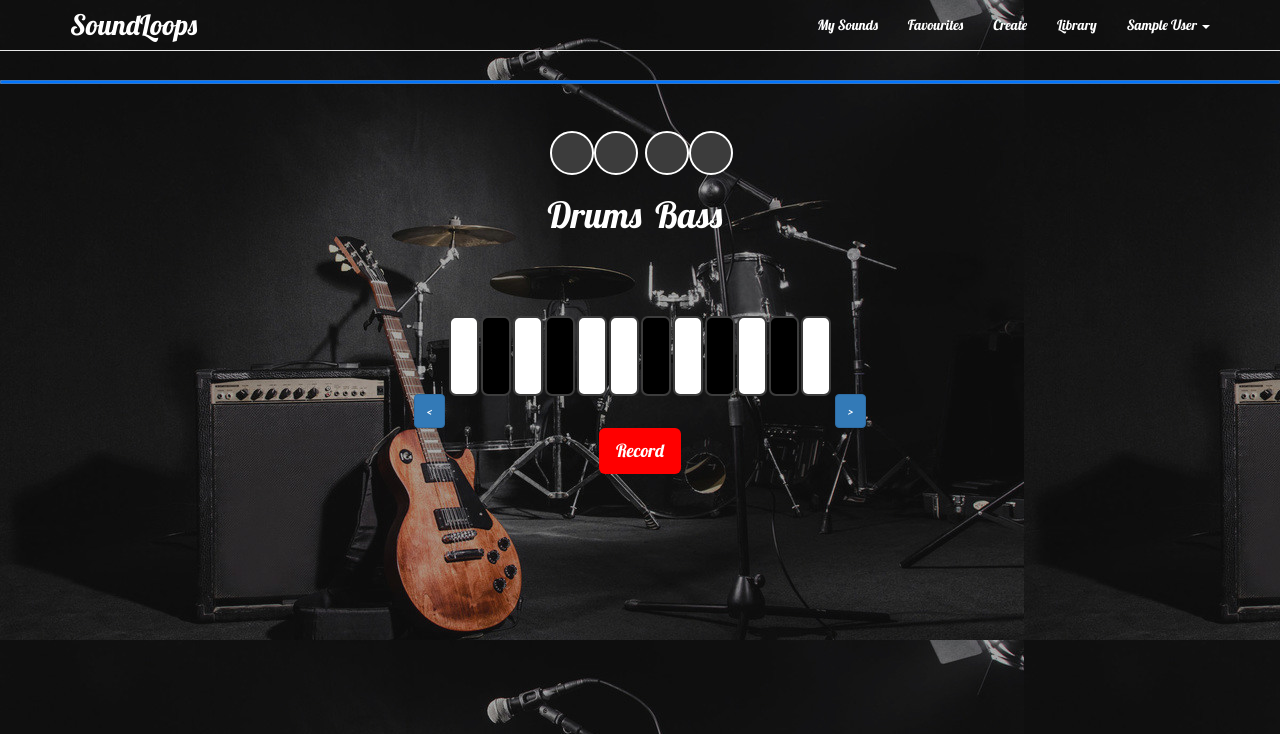
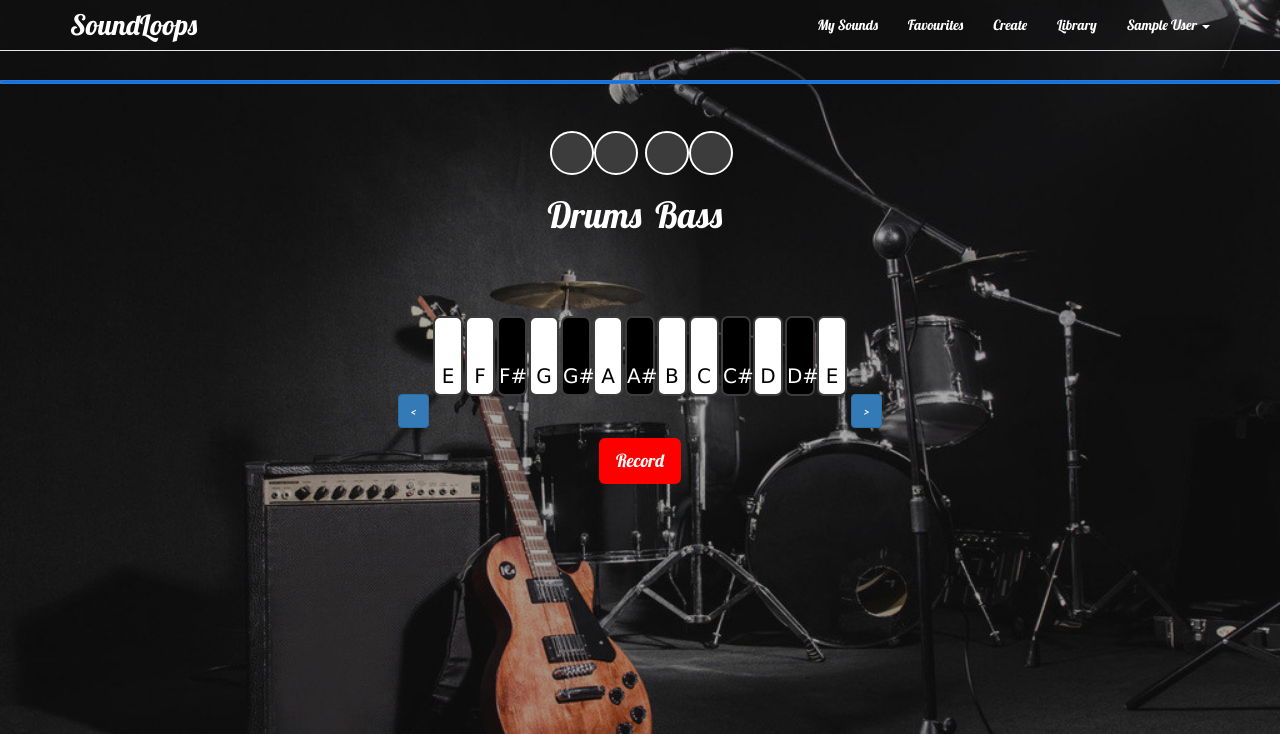
Before and after one commit to KaartikeyNatrajan/SoundLoops, a Laravel app: page /create in a window 1280 px wide. Shown: the top 734 px of the page. Run offline with Laravel 8, Linux system fonts and the light colour scheme; the visitor is signed in with stand-in values (Sample User, id 1); data that the repository does not hold is empty; settings files or empty folders that the repository lacks are supplied; parts of the project's set-up code (start-up, migrations or seed data) failed here and were passed over.

Commit message:
Updated views. Created a migration for adding sound title.

```diff
--- a/app/Http/Controllers/Auth/LoginController.php
+++ b/app/Http/Controllers/Auth/LoginController.php
@@ -25,7 +25,7 @@ class LoginController extends Controller
      *
      * @var string
      */
-    protected $redirectTo = '/home';
+    protected $redirectTo = '/';
 
     /**
      * Create a new controller instance.
--- a/app/Http/Controllers/HomeController.php
+++ b/app/Http/Controllers/HomeController.php
@@ -15,7 +15,7 @@ class HomeController extends Controller
     public function __construct()
     {
         // Auth::login(\App\User::find(1));
-        $this->middleware('auth', ['except' => 'getLibrary']);
+        $this->middleware('auth');
     }
 
     /**
@@ -37,8 +37,13 @@ class HomeController extends Controller
     {
         $user = Auth::user();
 
-        $favourites = $user->favourites;
+        $favourites = $user->favourites()->orderBy("created_at", "desc")->with('user')->get();
+        foreach ($favourites as $favourite)
+        {
+            $favourite->hasLiked = true;
+        }
 
+        // dd($favourites);
         return response()->json([
             'data' => $favourites
         ]);
@@ -53,7 +58,7 @@ class HomeController extends Controller
     {
         $user = Auth::user();
 
-        $sounds = $user->sounds;
+        $sounds = $user->sounds()->orderBy('created_at', 'desc')->with('user')->get();
 
         return response()->json([
             'data' => $sounds
@@ -122,6 +127,7 @@ class HomeController extends Controller
         $sound = new \App\Sound;
         $sound->userId = $user->userId;
         $sound->data = $request->jsonData;
+        $sound->title = $request->title;
         $sound->save();
 
         return response()->json([
--- a/public/css/keys.css
+++ b/public/css/keys.css
@@ -1,7 +1,18 @@
-#note1, #note3, #note5, #note6, #note8, #note10, #note12 {
+.white-key {
   background-color: white;
+  color: black;
 }
-#note2, #note4, #note7, #note9, #note11 {
+.black-key {
   background-color: black;
   color: white;
 }
+@-webkit-keyframes bluePulse {
+	from { background-color: #337ab7; -webkit-box-shadow: 0 0 9px #333; }
+	50% { background-color: #1ec3ff; -webkit-box-shadow: 0 0 18px #1ec3ff; }
+	to { background-color: #337ab7; -webkit-box-shadow: 0 0 9px #333; }
+}
+.keypress {
+	-webkit-animation-name: bluePulse;
+    -webkit-animation-duration: 3s;
+    -webkit-animation-iteration-count: infinite;
+}
--- a/public/css/style.css
+++ b/public/css/style.css
@@ -5,8 +5,14 @@
 
 body
 {
-	background-image: url('../images/main.jpg');
+	background: url('../images/main.jpg') no-repeat center center fixed;
+	-webkit-background-size: cover;
+	-moz-background-size: cover;
+	-o-background-size: cover;
+	background-size: cover;
 	color: white !important;
+	height: 100%;
+	width: 100%;
 }
 
 .navbar-brand
@@ -25,46 +31,85 @@ body
 	display: inline;
 	border-radius: 50%;
 	border: 2px solid white;
-	background: #084d72;
+	background: #2a2323;
 	height: 3em;
 	width: 3em;
 	outline: none;
+	margin: 5px;
+}
+
+.track-title
+{
+	padding: 5px 10px 5px 10px;
+	font-size: 2em;
+	position: absolute;
 }
 
 .player-window
 {
 	border : 1px solid white;
 	border-radius: 3px;
-	padding: 10px;
+	padding: 20px 20px 15px 20px;
 	margin: 10px;
+	overflow:hidden ;
+}
+
+.like-count
+{
+	margin-top: 5px;
+	font-size: 1.2em;
+	line-height: 1.1em;
+	padding: 5px;
 }
 
 .like-bar
 {
-	height: 22px;
 	background: none;
 	border-radius: 3px;
 }
 
 .likeButton
 {
-	height: 20px;
-	background-color: #084d72;
+	/*height: 20px;*/
+	/*background-color: #084d72;*/
 	border: none;
-	border-radius: 3px;
+	/*border-radius: 3px;*/
+	color: #fff;
+	background-color: #337ab7;
+	border-color: #2e6da4;
+	padding: 7px 10px;
+	/*font-size: 18px;*/
+	/*line-height: 1.3333333;*/
+	border-radius: 6px;
+	margin-top: 5px;
 }
 
 @-webkit-keyframes bluePulse {
-	from { background-color: #084d72; -webkit-box-shadow: 0 0 9px #333; }
+	from { background-color: #337ab7; -webkit-box-shadow: 0 0 9px #333; }
 	50% { background-color: #1ec3ff; -webkit-box-shadow: 0 0 18px #1ec3ff; }
-	to { background-color: #084d72; -webkit-box-shadow: 0 0 9px #333; }
+	to { background-color: #337ab7; -webkit-box-shadow: 0 0 9px #333; }
 }
+/*
+#084d72
+*/
 
 .likeButton:hover
 {
 	-webkit-animation-name: bluePulse;
     -webkit-animation-duration: 3s;
     -webkit-animation-iteration-count: infinite;
+}
+
+.auth-box > *
+{
+	color: #504f55;
+}
+
+.play-sound
+{
+	left: 1px;
+	top: 2px;
+	color: red;
 }
 
 .navbar-nav > li > a
@@ -144,7 +189,7 @@ h1
 .header-brand
 {
 	font-size: 50px;
-	font-family: 'Jura',monospace;
+	font-family: 'Jura', monospace;
 	display: inline;
 	color: white;
 }
--- a/resources/views/auth/login.blade.php
+++ b/resources/views/auth/login.blade.php
@@ -1,7 +1,7 @@
 @extends('layouts.master')
 @section('content')
 <div class="container">
-    <div class="row">
+    <div class="row auth-box">
         <div class="col-md-8 col-md-offset-2">
             <div class="panel panel-default">
                 <div class="panel-heading">Login</div>
--- a/resources/views/auth/register.blade.php
+++ b/resources/views/auth/register.blade.php
@@ -1,8 +1,8 @@
-@extends('layouts.app')
+@extends('layouts.master')
 
 @section('content')
 <div class="container">
-    <div class="row">
+    <div class="row auth-box">
         <div class="col-md-8 col-md-offset-2">
             <div class="panel panel-default">
                 <div class="panel-heading">Register</div>
--- a/resources/views/keys.blade.php
+++ b/resources/views/keys.blade.php
@@ -1,14 +1,15 @@
 <div id="selectionBox">
-	<div id="note1"  class="noteButton" onclick="noteClick(this);"><font face="Jura">C</font></div>
-	<div id="note2"  class="noteButton" onclick="noteClick(this);"><font face="Jura">C#</font></div>
-	<div id="note3"  class="noteButton" onclick="noteClick(this);"><font face="Jura">D</font></div>
-	<div id="note4"  class="noteButton" onclick="noteClick(this);"><font face="Jura">D#</font></div>
-	<div id="note5"  class="noteButton" onclick="noteClick(this);"><font face="Jura">E</font></div>
-	<div id="note6"  class="noteButton" onclick="noteClick(this);"><font face="Jura">F</font></div>
-	<div id="note7"  class="noteButton" onclick="noteClick(this);"><font face="Jura">F#</font></div>
-	<div id="note8"  class="noteButton" onclick="noteClick(this);"><font face="Jura">G</font></div>
-	<div id="note9"  class="noteButton" onclick="noteClick(this);"><font face="Jura">G#</font></div>
-	<div id="note10" class="noteButton" onclick="noteClick(this);"><font face="Jura">A</font></div>
-	<div id="note11" class="noteButton" onclick="noteClick(this);"><font face="Jura">A#</font></div>
-	<div id="note12" class="noteButton" onclick="noteClick(this);"><font face="Jura">B</font></div>
+	<div id="note1"  class="noteButton white-key">E</div>
+	<div id="note2"  class="noteButton white-key">F</div>
+	<div id="note3"  class="noteButton black-key">F#</div>
+	<div id="note4"  class="noteButton white-key">G</div>
+	<div id="note5"  class="noteButton black-key">G#</div>
+	<div id="note6"  class="noteButton white-key">A</div>
+	<div id="note7"  class="noteButton black-key">A#</div>
+	<div id="note8"  class="noteButton white-key">B</div>
+	<div id="note9"  class="noteButton white-key">C</div>
+	<div id="note10" class="noteButton black-key">C#</div>
+	<div id="note11" class="noteButton white-key">D</div>
+	<div id="note12" class="noteButton black-key">D#</div>
+	<div id="note13" class="noteButton white-key">E</div>
 </div>
--- a/resources/views/personal.blade.php
+++ b/resources/views/personal.blade.php
@@ -22,7 +22,7 @@
 		var app = new Vue({
 			el: '#app',
 			data: {
-				message: 'Hello Vue!',
+				message: 'My sounds',
 				sounds : []
 			},
 			created: function() {
--- a/resources/views/play.blade.php
+++ b/resources/views/play.blade.php
@@ -27,9 +27,19 @@
 		</div>
 
 		<div class="wrapper">
-			<button v-if="!recording" class="btn btn-lg" style="background-color:red" @click="toggle">Record</button>
-			<button v-else class="btn btn-lg" style="background-color:yellow" @click="toggle">Stop</button>
-			<button v-if="completed" class="btn btn-lg btn-success" @click="saveSound">Save</button>
+			<div style="padding:10px">
+				<button v-if="!recording" class="btn btn-lg" style="background-color:red" @click="toggle">Record</button>
+				<button v-else class="btn btn-lg" style="background-color:yellow" @click="toggle">Stop</button>
+			</div>
+			<div v-if="completed" class="col-md-4 col-md-offset-4">
+				<div class="input-group input-group-lg">
+				   <input type="text" v-model="trackTitle" class="form-control form-control-lg" placeholder="Enter track title" required>
+				   <span class="input-group-btn">
+				        <button class="btn btn-lg btn-success" @click="saveSound">Save</button>
+				   </span>
+				</div>
+			</div>
+			<div class="clearfix"></div>
 		</div>
 	</div>
 @endsection
@@ -40,11 +50,13 @@
 		var recorder = new Vue({
 		el: '#record',
 		data: {
+			trackTitle: null,
 			recording: false,
 			jsonData : null,
 			completed : false,
 			instrument : 0,
 			keymap : {
+				'Q' : 4,
 				'A' : 4,
 				'S' : 5,
 				'D' : 6,
@@ -73,13 +85,21 @@
 				{
 					this.jsonData = finishRecording();
 					this.completed = true;
+					document.body.removeEventListener("keydown", this.playKey);
+					document.body.removeEventListener("keyup", this.pauseKey);
 				}
 			},
 			saveSound: function() {
 				vm = this;
+				if(vm.trackTitle == null || vm.trackTitle == "")
+				{
+					alert("please enter a name for the track");
+					return;
+				}
 				this.$http.post('/create',{
 					'_token': Laravel.csrfToken,
-					'jsonData': vm.jsonData
+					'jsonData': vm.jsonData,
+					'title' : vm.trackTitle
 				}).then((response) => {
 					console.log(response);
 					alert("successfully saved");
@@ -105,6 +125,8 @@
 				{
 					play(this.keymap[char] + ( 13 * this.instrument ) );
 					this.alreadyPlaying.push(char);
+					var currentKey = document.getElementById("note" + (this.keymap[char] - 3));
+					currentKey.className += " keypress";
 				}
 
 			},
@@ -114,6 +136,8 @@
 				var char = String.fromCharCode(key);
 				pauseit(this.keymap[char] + ( 13 * this.instrument ) );
 				this.alreadyPlaying.splice(this.alreadyPlaying.indexOf(char),1);
+				var currentKey = document.getElementById("note" + (this.keymap[char] - 3));
+				$(currentKey).removeClass("keypress");
 			}
 		}
 
```
Also changed, not shown: public/js/my-player.js (+13 -3 lines), resources/views/playerWindow.blade.php (+14 -11 lines), database/migrations/2016_11_13_230137_add_name_to_sounds_table.php (added).
